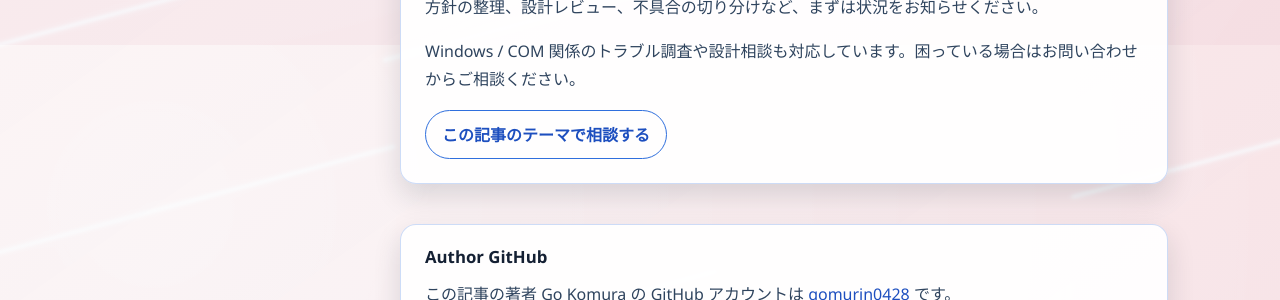
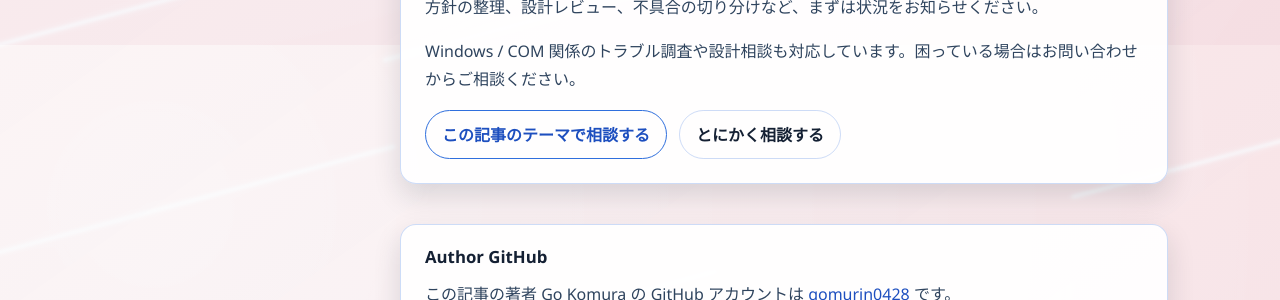
Before and after one commit to gomurin0428/KomuraSoftWeb, a Jekyll site: the page built from _posts/2026-01-25-000-hello-world.md, in a window 1280 px wide and 1400 px high, scrolled down 61 px. Shown: the part 794-1094 px from the top of the window. Built offline with Jekyll 4.4.1, drawn with Linux system fonts in a browser that asks for light colours.

Commit message:
Add GitHub info and consult CTA

```diff
--- a/_layouts/post.html
+++ b/_layouts/post.html
@@ -306,9 +306,14 @@
       color: var(--color-text-muted);
       line-height: 1.8;
     }
+    .article-consult-cta-actions {
+      display: flex;
+      flex-wrap: wrap;
+      gap: 0.75rem;
+      margin-top: 1rem;
+    }
     .article-consult-cta-button {
       display: inline-block;
-      margin-top: 1rem;
       border-radius: 999px;
       border: 1px solid var(--color-accent);
       padding: 0.7rem 1rem;
@@ -320,6 +325,16 @@
     .article-consult-cta-button:focus-visible {
       background: var(--color-accent);
       color: #fff;
+    }
+    .article-consult-cta-button-secondary {
+      border-color: var(--color-border-strong, var(--color-border));
+      color: var(--color-text);
+      background: transparent;
+    }
+    .article-consult-cta-button-secondary:hover,
+    .article-consult-cta-button-secondary:focus-visible {
+      background: var(--color-surface);
+      color: var(--color-text);
     }
     body.toc-drawer-open {
       overflow: hidden;
@@ -625,7 +640,10 @@
         <h2 class="article-consult-cta-title">この記事のテーマで相談できます</h2>
         <p class="article-consult-cta-text">この記事で扱ったテーマに近い課題がある場合、技術相談も受け付けています。既存システムの改修方針の整理、設計レビュー、不具合の切り分けなど、まずは状況をお知らせください。</p>
         <p class="article-consult-cta-note">Windows / COM 関係のトラブル調査や設計相談も対応しています。困っている場合はお問い合わせからご相談ください。</p>
-        <a class="article-consult-cta-button" href="${articleConsultationUrl}" target="_blank" rel="noopener">この記事のテーマで相談する</a>
+        <div class="article-consult-cta-actions">
+          <a class="article-consult-cta-button" href="${articleConsultationUrl}" target="_blank" rel="noopener">この記事のテーマで相談する</a>
+          <a class="article-consult-cta-button article-consult-cta-button-secondary" href="${technicalConsultationUrl}" target="_blank" rel="noopener">とにかく相談する</a>
+        </div>
       `;
 
       const referenceHeading = Array.from(
```
